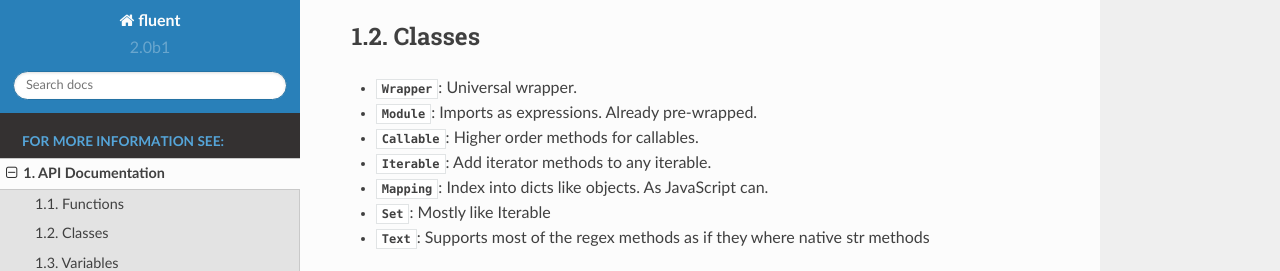
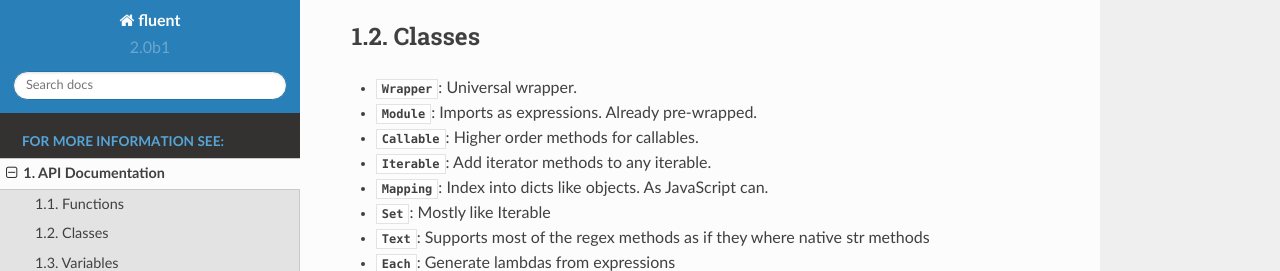
Before and after one commit to dwt/fluent, a Sphinx documentation site: the page built from doc/fluentpy/fluentpy.rst, in a window 1280 px wide and 900 px high, scrolled down 493 px, cut to the strip 5-276 px from the top of the window. Built offline with Sphinx 7.4.7 and the Read the Docs theme 2.0.0, drawn with Linux system fonts in a browser that asks for light colours.

Commit message:
Add Each to toc.

```diff
--- a/doc/fluentpy/fluentpy.rst
+++ b/doc/fluentpy/fluentpy.rst
@@ -44,6 +44,8 @@
 - :py:class:`Text`:
   Supports most of the regex methods as if they where native str methods
 
+- :py:class:`Each`:
+  Generate lambdas from expressions
 
 .. autoclass:: Wrapper
    :members:
```
